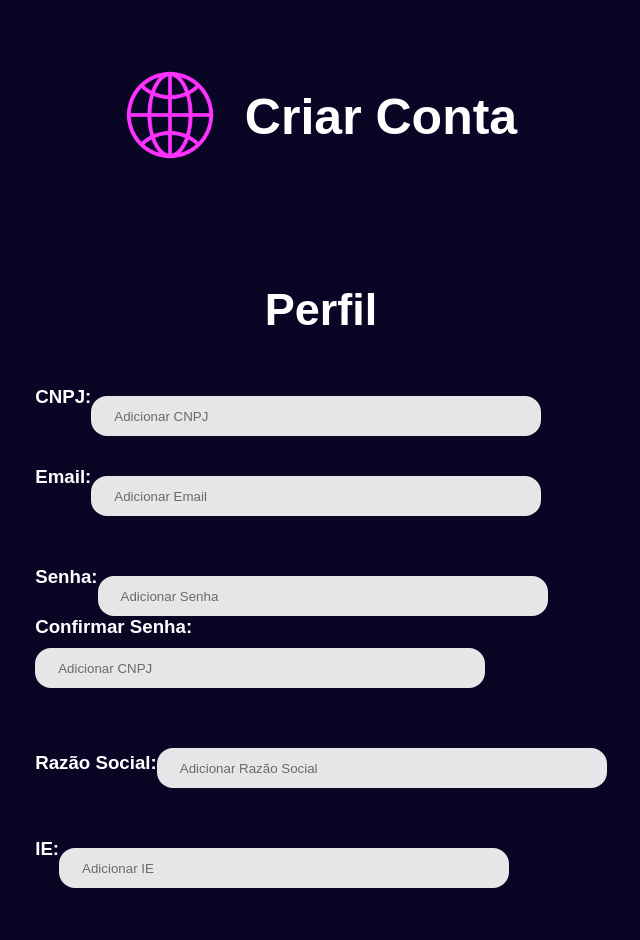
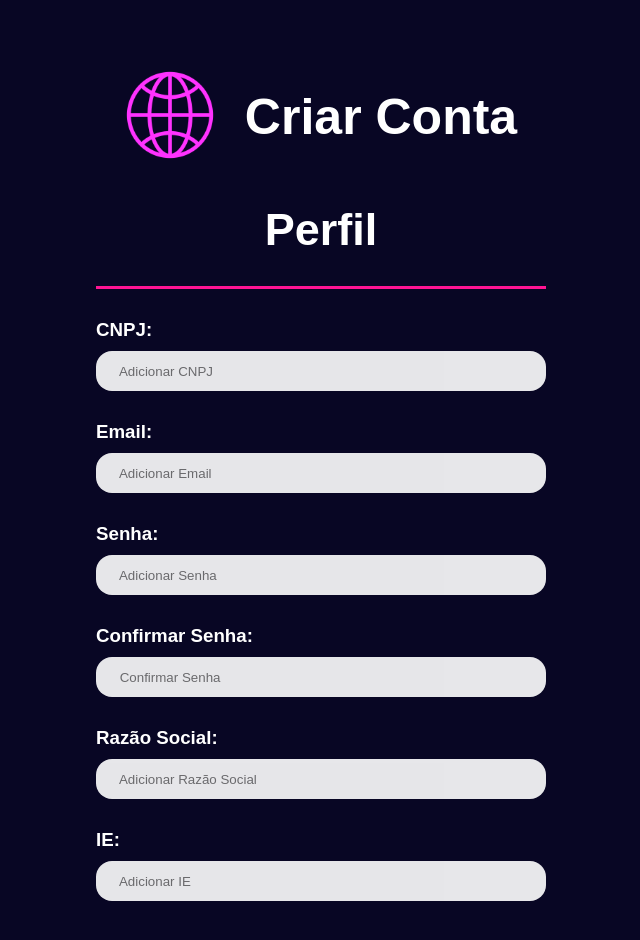
Before and after one commit to FelipeFernandes7/Compra-Compartilhada-TCC, a React (Create React App) app: page /register in a window 1280 px wide. Shown: the whole page, without its empty margins (319-959 px from the left). Built offline with nearby package versions, Linux system fonts and the light colour scheme.

Commit message:
update login and register

```diff
--- a/package.json
+++ b/package.json
@@ -3,6 +3,7 @@
   "version": "0.1.0",
   "private": true,
   "dependencies": {
+    "@sweetalert2/theme-dark": "^5.0.11",
     "@testing-library/jest-dom": "^5.14.1",
     "@testing-library/react": "^13.0.0",
     "@testing-library/user-event": "^13.2.1",
@@ -16,6 +17,7 @@
     "react-scripts": "5.0.1",
     "react-switch": "^6.0.0",
     "redirect": "^0.2.0",
+    "sweetalert2": "^11.4.13",
     "web-vitals": "^2.1.0"
   },
   "scripts": {
--- a/src/pages/Login.jsx
+++ b/src/pages/Login.jsx
@@ -1,25 +1,36 @@
 import styles from "../styles/login.module.css";
 import Logo from "../assets/globo 1.svg";
-import React, { Component, useState } from "react";
+
+import Swal from "sweetalert2";
+import React, { useState } from "react";
 import api from "./api/api.js";
 
-
 export function Login() {
-  const [_cnpj, cnpj] = useState("");
+  const [cnpj, setCnpj] = useState("");
   const [_password, password] = useState("");
   async function onEntrarClicked() {
     try {
+      if (!cnpj && !_password) {
+        Swal.fire({
+          background:"#191970",
+          color:"#fff",
+          position: "center",
+          icon: "error",
+          title: "Campos Vazios",
+          showConfirmButton: false,
+          timer: 2500,
+        });
+      }
+      else {
         const response = await api.post("api/usuario/login", {
-        cnpj: _cnpj,
+          cnpj: cnpj,
           senha: _password,
         });
         console.log(response.data);
         if (response.status == 200) {
           alert("Bem vindo");
+        }
         //REdirecionar para HOME
-      }
-      else{
-      alert("Usuario ou senha errados");
       }
     } catch (error) {
       console.log(error);
@@ -48,8 +59,8 @@ export function Login() {
             <input
               type="text"
               placeholder="informe seu CNPJ"
-              value={_cnpj}
-              onChange={(e) => cnpj(e.target.value)}
+              value={cnpj}
+              onChange={(event) => setCnpj(event.target.value)}
             />
           </div>
 
@@ -59,7 +70,7 @@ export function Login() {
               type="password"
               placeholder="informe sua senha"
               value={_password}
-              onChange={(e) => password(e.target.value)}
+              onChange={(event) => password(event.target.value)}
             />
           </div>
 
--- a/src/pages/Register.jsx
+++ b/src/pages/Register.jsx
@@ -1,8 +1,8 @@
 import Logo from "../assets/globo 1.svg";
-import styles from '../styles/register.module.css';
+import styles from "../styles/register.module.css";
 
 export function Register() {
-  return(
+  return (
     <div className={styles.container}>
       <div className={styles.header}>
         <div className={styles.logo}>
@@ -13,49 +13,43 @@ export function Register() {
         </div>
       </div>
       <div className={styles.container_register}>
-              <div className="perfil">
-                <h1>Perfil</h1>
+        <div className={styles.perfil}>
+          <h1 className={styles.titleperf}>Perfil</h1>
         </div>
+        <div className={styles.lineMid}>
+          <div className={styles.line}></div>
+        </div>
+
         <div className={styles.register_area}>
           <div className={styles.cnpj_area}>
             <h3>CNPJ:</h3>
-                <input type="text"
-                placeholder=" Adicionar CNPJ"
-                />
+            <input type="text" placeholder=" Adicionar CNPJ" />
           </div>
           <div className={styles.email_area}>
             <h3>Email:</h3>
-                <input type="text"
-                placeholder=" Adicionar Email"
-                />
+            <input type="text" placeholder=" Adicionar Email" />
           </div>
           <div className={styles.password_area}>
             <h3>Senha:</h3>
-                <input type="text"
-                placeholder=" Adicionar Senha"
-                />
+            <input type="text" placeholder=" Adicionar Senha" />
           </div>
+
           <div className={styles.confPasswword_area}>
             <h3>Confirmar Senha:</h3>
-                <input type="text"
-                placeholder=" Adicionar CNPJ"
-                />
+            <input type="text" placeholder=" Confirmar Senha" />
           </div>
+
           <div className={styles.socialReason_area}>
             <h3>Razão Social:</h3>
-                <input type="text"
-                placeholder=" Adicionar Razão Social"
-                />
+            <input type="text" placeholder=" Adicionar Razão Social" />
           </div>
           <div className={styles.ie_area}>
             <h3>IE:</h3>
-                <input type="text"
-                placeholder=" Adicionar IE"
-                />
+            <input type="text" placeholder=" Adicionar IE" />
           </div>
         </div>
       </div>
     </div>
-  )
+  );
 }
 export default Register;
--- a/src/styles/register.module.css
+++ b/src/styles/register.module.css
@@ -21,7 +21,19 @@ input {
   }
 
   h3{
-    color: #fff;
+    color:#fff;
+  }
+
+  .lineMid {
+    display: flex;
+    align-items: center;
+    justify-content: center;
+
+  }
+  .line {
+    height: 3px;
+    width: 450px;
+    background: #ff1493;
   }
 
 .header {
@@ -33,6 +45,7 @@ input {
 
 .logo {
   padding-right: 30px;
+
 }
 
 .h1 {
@@ -41,6 +54,12 @@ input {
 }
 .perfil {
   margin-bottom: 30px;
+  text-align: center;
+  border-radius: 20px;
+
+}
+.titleperf{
+  color: #fff;
 }
 
 .img {
@@ -50,7 +69,7 @@ input {
 }
 
 .container_register {
-  margin-top: 80px;
+  margin-top: 0px;
   border-radius: 20px;
   padding: 40px;
 }
@@ -66,34 +85,13 @@ input {
   align-items: center;
 }
 
+.cnpj_area,
+.ie_area,
+.password_area,
+.confPasswword_area,
+.socialReason_area,
 .email_area{
-    display: flex;
+  justify-content: center;
+    align-items: center;
     margin-top: 30px;
 }
-
-.cnpj_area{
-    display: flex;
-    margin-top: 50px;
-}
-
-.password_area{
-    display: flex;
-    margin-top: 50px;
-}
-
-.confPassword_area{
-    display: flex;
-    margin-top: 50px;
-}
-
-.socialReason_area{
-    display: flex;
-    align-items: center;
-    margin-top: 50px;
-    padding-right: 50;
-}
-
-.ie_area{
-    display: flex;
-    margin-top: 50px;
-}
```
Also changed, not shown: 1 other file (tests, documents, lock files or other folders). Lines whose indentation alone changed are shown as unchanged.
